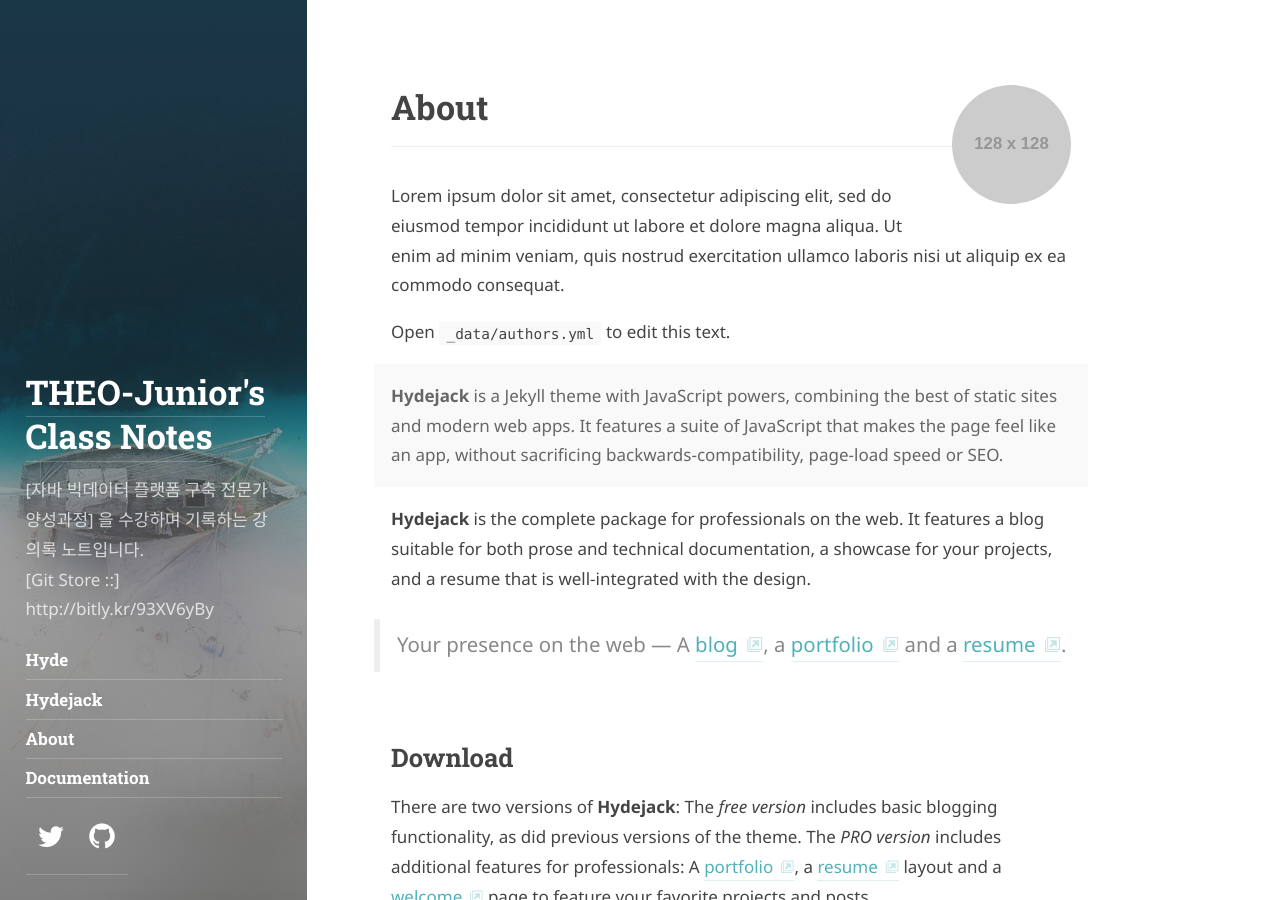
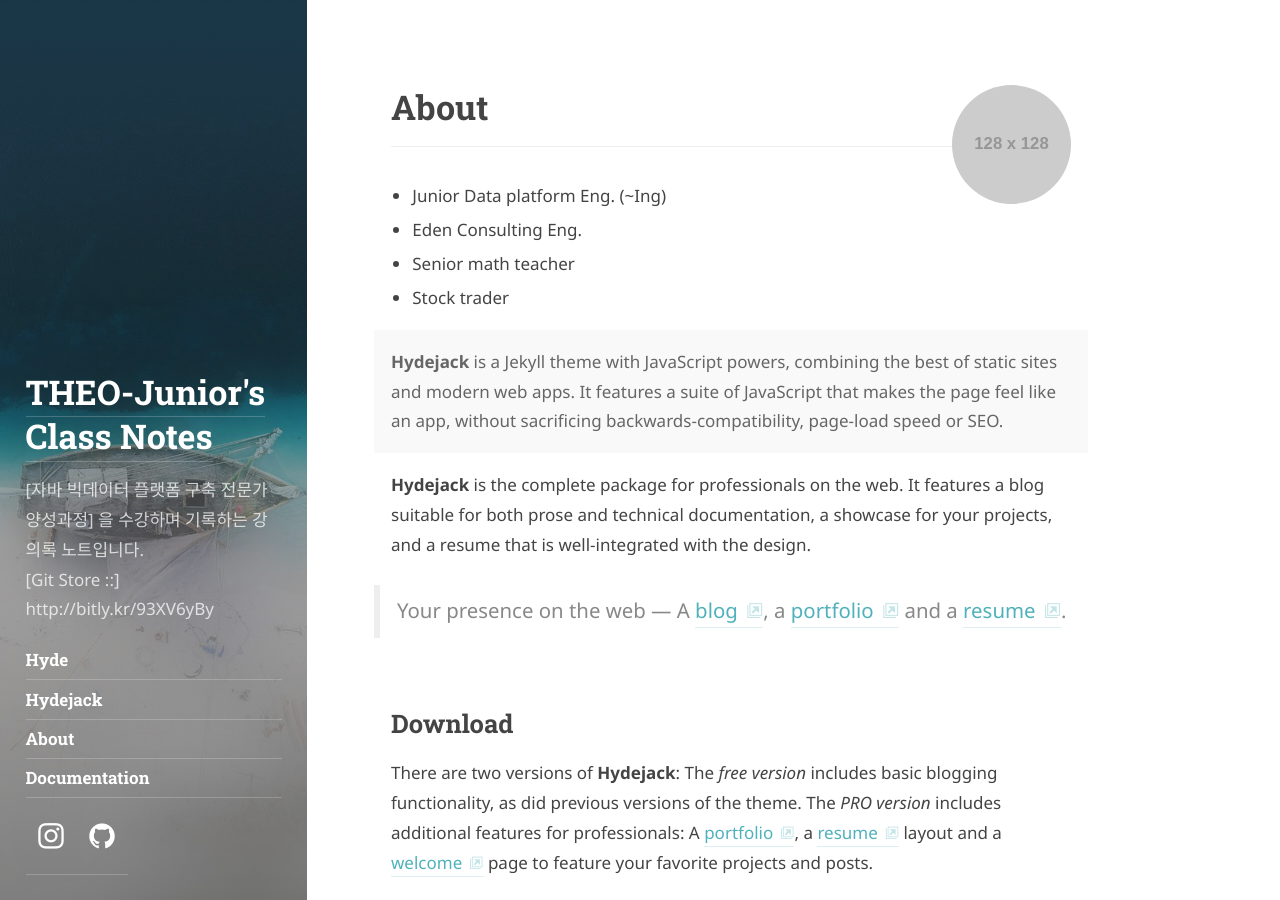
Before and after one commit to Theo-Junior/THEO-Junior.github.io, a Jekyll site: the page built from about.md, in a window 1280 px wide and 900 px high. Built offline with Jekyll 4.4.1, drawn with Linux system fonts in a browser that asks for light colours; some web fonts are replaced.

Commit message:
Update authors.yml

```diff
--- a/_data/authors.yml
+++ b/_data/authors.yml
@@ -2,17 +2,18 @@
 # Must be the same as `author` in `_config.yml`.
 # Change `author1` to your shortname.
 author1:
-  name:              <firstname> <lastname>
-  email:             <mail@domain.tld>
+  name:              <THEO> <KIM>
+  email:             <miln0423kr@gmail.com>
 
   # Used at the bottom of each page and at the top of the `about` layout
   # Markdown enabled, can use multiple paragraphs (enabled by `|`)
   about:             |
-    Lorem ipsum dolor sit amet, consectetur adipiscing elit,
-    sed do eiusmod tempor incididunt ut labore et dolore magna aliqua.
-    Ut enim ad minim veniam, quis nostrud exercitation ullamco laboris nisi ut aliquip ex ea commodo consequat.
+    - Junior Data platform Eng. (~Ing)
+    - Eden Consulting Eng.
+    - Senior math teacher
+    - Stock trader
 
-    Open `_data/authors.yml` to edit this text.
+  #  Open `_data/authors.yml` to edit this text.
 
   # This photo will be used in the about section
   picture:
@@ -26,8 +27,8 @@ author1:
   # Comment/uncommet to show/hide
   # Rearrange to change the order in which they appear
   social:
-    twitter:         <username>
-    github:          <username>
+    instagram:         <username>
+    github:          https://github.com/Theo-Junior/Bigdataplatform_Class_Note
     # email:           mailto:<mail@domain.tld>
     # rss:             https://<url>/feed.xml
     # facebook:        <username>
```
